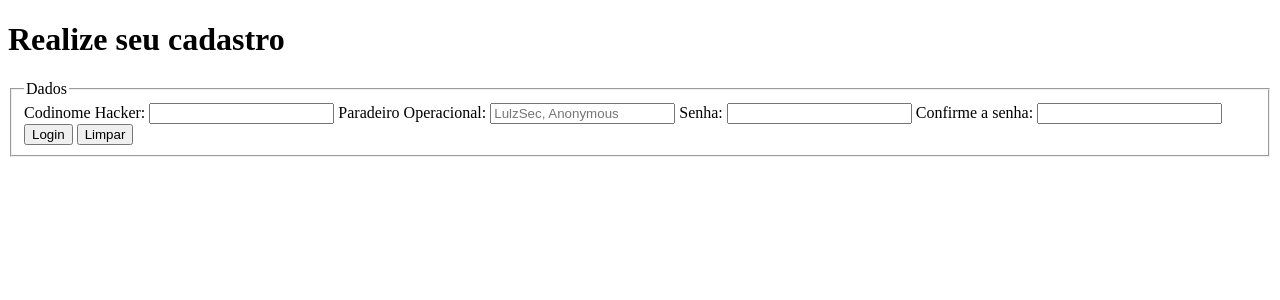
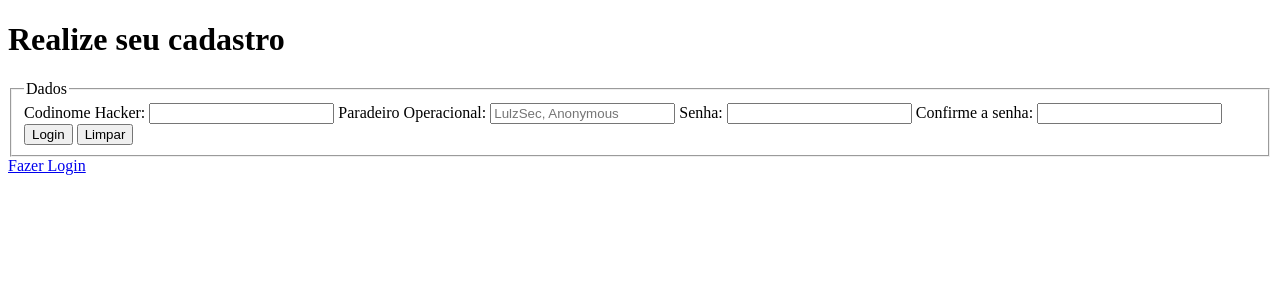
Before and after one commit to vespaz/Hackando, a PHP site: page /cadastro_hacker.php in a window 1280 px wide. Shown: the top 300 px of the page. Run offline with PHP 8.4, Linux system fonts and the light colour scheme.

Commit message:
Trabalho - Versão 1.1 (Beta)

```diff
--- a/php/cadastro_hacker.php
+++ b/php/cadastro_hacker.php
@@ -56,6 +56,8 @@
 
 		</fieldset>
 
+		<a href="login.php">Fazer Login</a>
+
 	</body>
 
 </html>
--- a/php/login.php
+++ b/php/login.php
@@ -42,6 +42,8 @@
 
 		</fieldset>
 
+		<a href="cadastro_hacker.php">Cadastre-se</a>
+
 	</body>
 
 </html>
```
